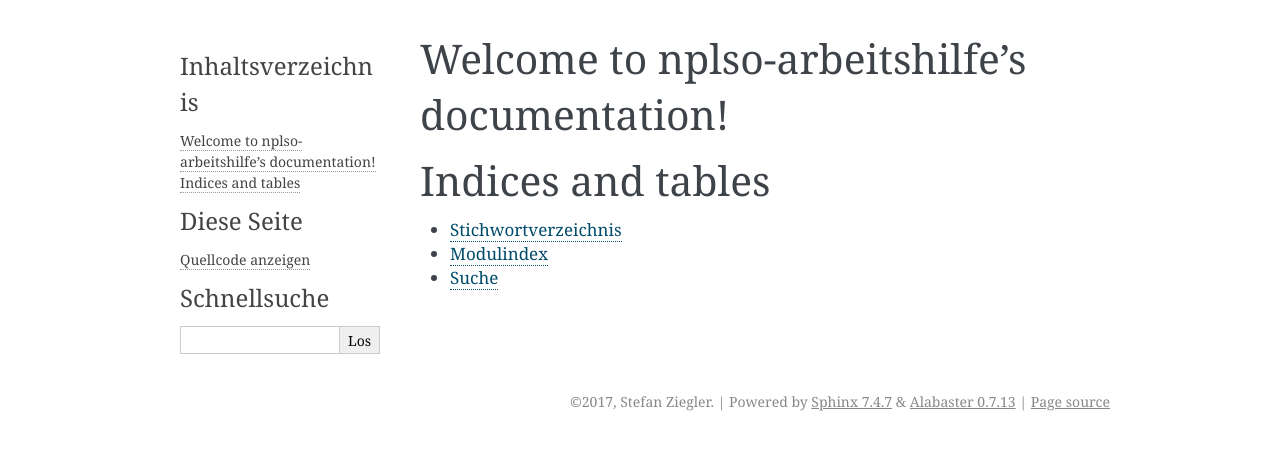
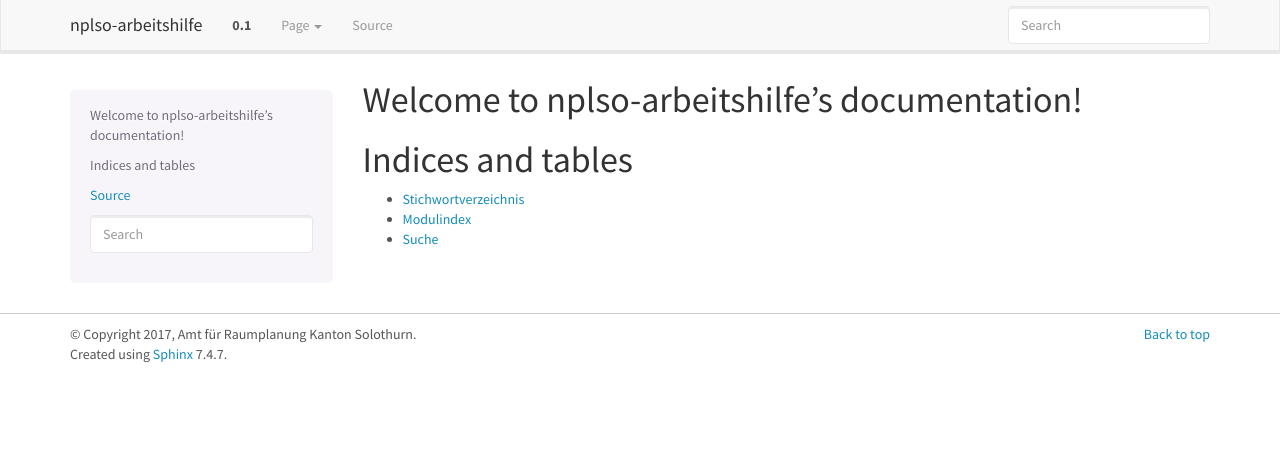
Before and after one commit to sogis/nplso-arbeitshilfe, a Sphinx documentation site: the page built from source/index.rst, in a window 1280 px wide. Shown: the top 450 px of the page. Built offline with Sphinx 7.4.7, drawn with Linux system fonts in a browser that asks for light colours.

Commit message:
changed theme

```diff
--- a/source/conf.py
+++ b/source/conf.py
@@ -20,6 +20,7 @@
 # import sys
 # sys.path.insert(0, os.path.abspath('.'))
 
+import sphinx_bootstrap_theme
 
 # -- General configuration ------------------------------------------------
 
@@ -51,7 +52,7 @@
 
 # General information about the project.
 project = u'nplso-arbeitshilfe'
-copyright = u'2017, Stefan Ziegler'
+copyright = u'2017, Amt für Raumplanung Kanton Solothurn'
 author = u'Stefan Ziegler'
 
 # The version info for the project you're documenting, acts as replacement for
@@ -87,7 +88,73 @@
 # The theme to use for HTML and HTML Help pages.  See the documentation for
 # a list of builtin themes.
 #
-html_theme = 'alabaster'
+#html_theme = 'alabaster'
+
+html_theme = 'bootstrap'
+html_theme_path = sphinx_bootstrap_theme.get_html_theme_path()
+html_theme_options = {
+    # Navigation bar title. (Default: ``project`` value)
+    #'navbar_title': "Demo navbar title",
+
+    # Tab name for entire site. (Default: "Site")
+    #'navbar_site_name': "Site",
+
+    # A list of tuples containing pages or urls to link to.
+    # Valid tuples should be in the following forms:
+    #    (name, page)                 # a link to a page
+    #    (name, "/aa/bb", 1)          # a link to an arbitrary relative url
+    #    (name, "http://example.com", True) # arbitrary absolute url
+    # Note the "1" or "True" value above as the third argument to indicate
+    # an arbitrary url.
+    #'navbar_links': [
+    #    ("Examples", "examples"),
+    #    ("Link", "http://example.com", True),
+    #],
+
+    # Render the next and previous page links in navbar. (Default: true)
+    'navbar_sidebarrel': True,
+
+    # Render the current pages TOC in the navbar. (Default: true)
+    'navbar_pagenav': True,
+
+    # Tab name for the current pages TOC. (Default: "Page")
+    #'navbar_pagenav_name': "Page",
+
+    # Global TOC depth for "site" navbar tab. (Default: 1)
+    # Switching to -1 shows all levels.
+    'globaltoc_depth': 2,
+
+    # Include hidden TOCs in Site navbar?
+    #
+    # Note: If this is "false", you cannot have mixed ``:hidden:`` and
+    # non-hidden ``toctree`` directives in the same page, or else the build
+    # will break.
+    #
+    # Values: "true" (default) or "false"
+    #'globaltoc_includehidden': "true",
+
+    # HTML navbar class (Default: "navbar") to attach to <div> element.
+    # For black navbar, do "navbar navbar-inverse"
+    #'navbar_class': "navbar navbar-inverse",
+
+    # Fix navigation bar to top of page?
+    # Values: "true" (default) or "false"
+    #'navbar_fixed_top': "true",
+
+    # Location of link to source.
+    # Options are "nav" (default), "footer" or anything else to exclude.
+    #'source_link_position': "nav",
+
+    # Bootswatch (http://bootswatch.com/) theme.
+    #
+    # Options are nothing (default) or the name of a valid theme
+    # such as "cosmo" or "sandstone".
+    'bootswatch_theme': "Lumen",
+
+    # Choose Bootstrap version.
+    # Values: "3" (default) or "2" (in quotes)
+    #'bootstrap_version': "3",
+}
 
 # Theme options are theme-specific and customize the look and feel of a theme
 # further.  For a list of options available for each theme, see the
```
